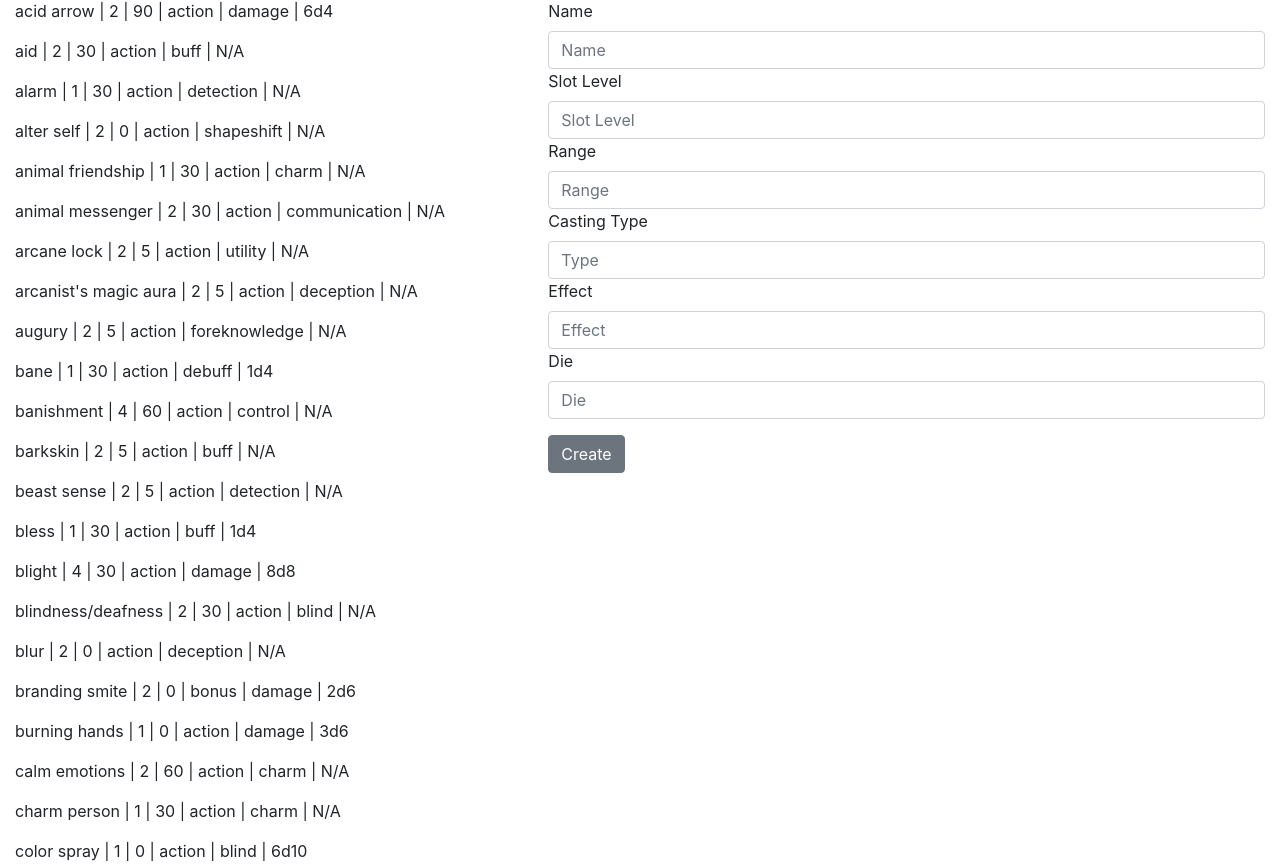
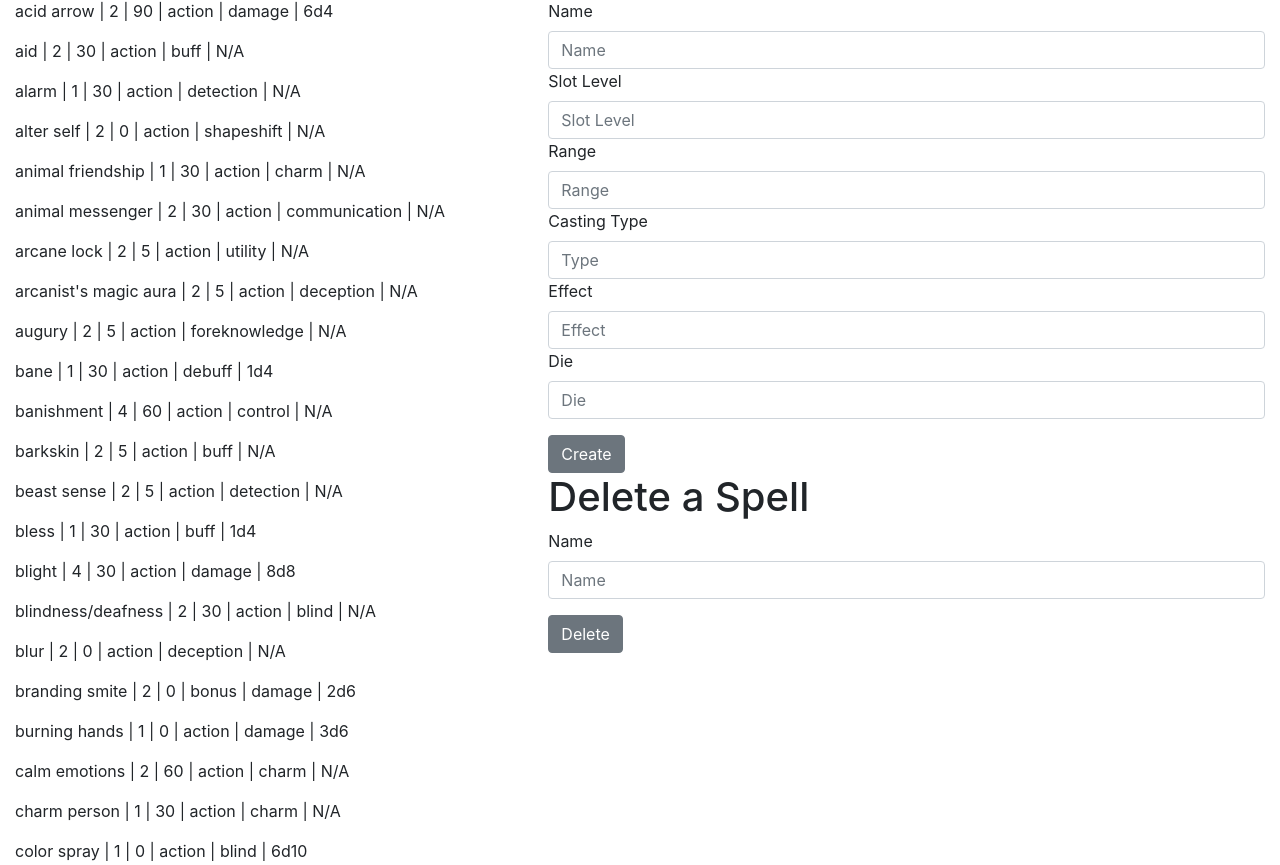
Before and after one commit to Patrick-Doran/DDChar-database, a Django app: page /spells/ in a window 1280 px wide. Shown: the part 111-976 px from the top of the page. Run offline with Django 3.2, Linux system fonts and the light colour scheme; data comes from the database, SQL or seed files in the repository; some libraries are stand-ins or nearby versions.

Commit message:
fixed formatting

```diff
--- a/DDCharDatabase/DDChar/templates/DDChar/spells.html
+++ b/DDCharDatabase/DDChar/templates/DDChar/spells.html
@@ -44,12 +44,6 @@
                             </div>
                             <button class="btn btn-secondary" type="submit" name='createbtn'>Create</button>
                         </form>
-                    </div>
-                </div>
-            </div>
-            <div class="container-fluid">
-                <div class="row">
-                    <div class="col-sm-7">
                         <h1>Delete a Spell</h1>
                         <form method="POST" action="/spells/">
                             {% csrf_token %}
```
